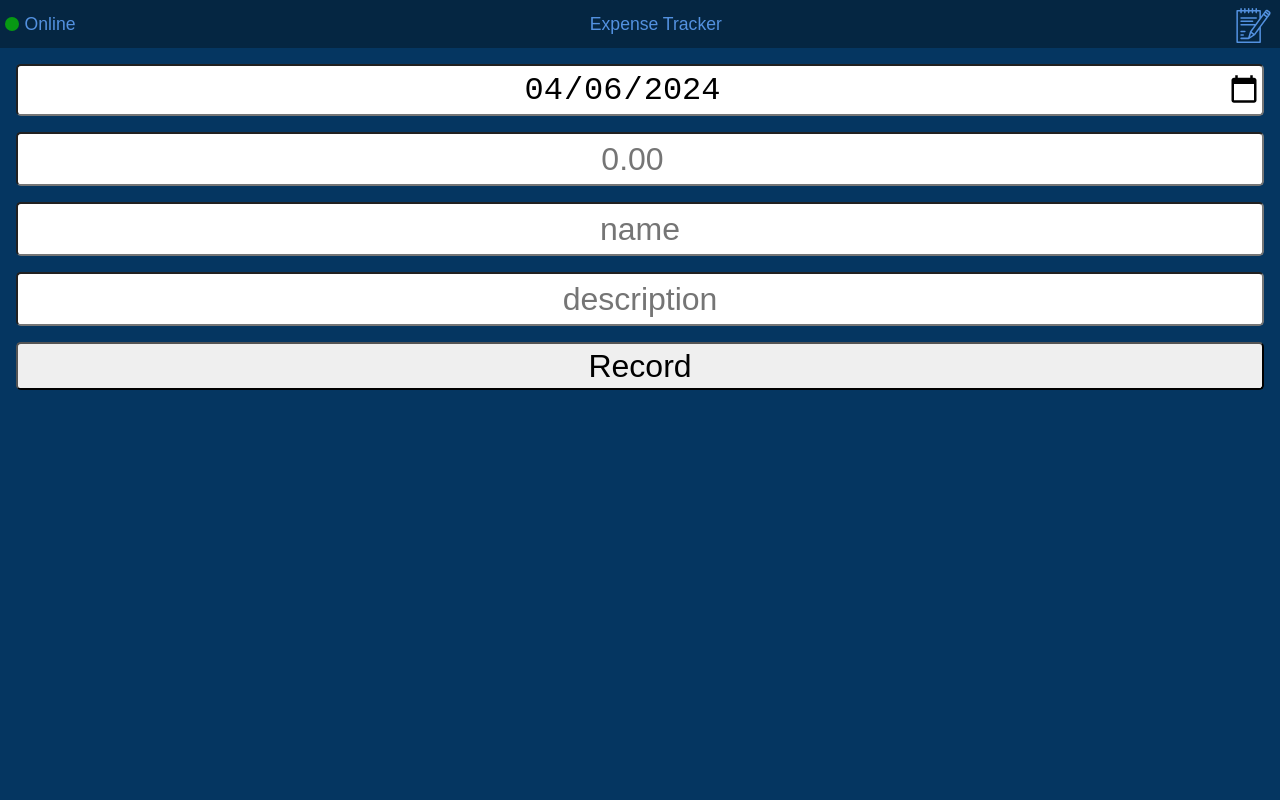
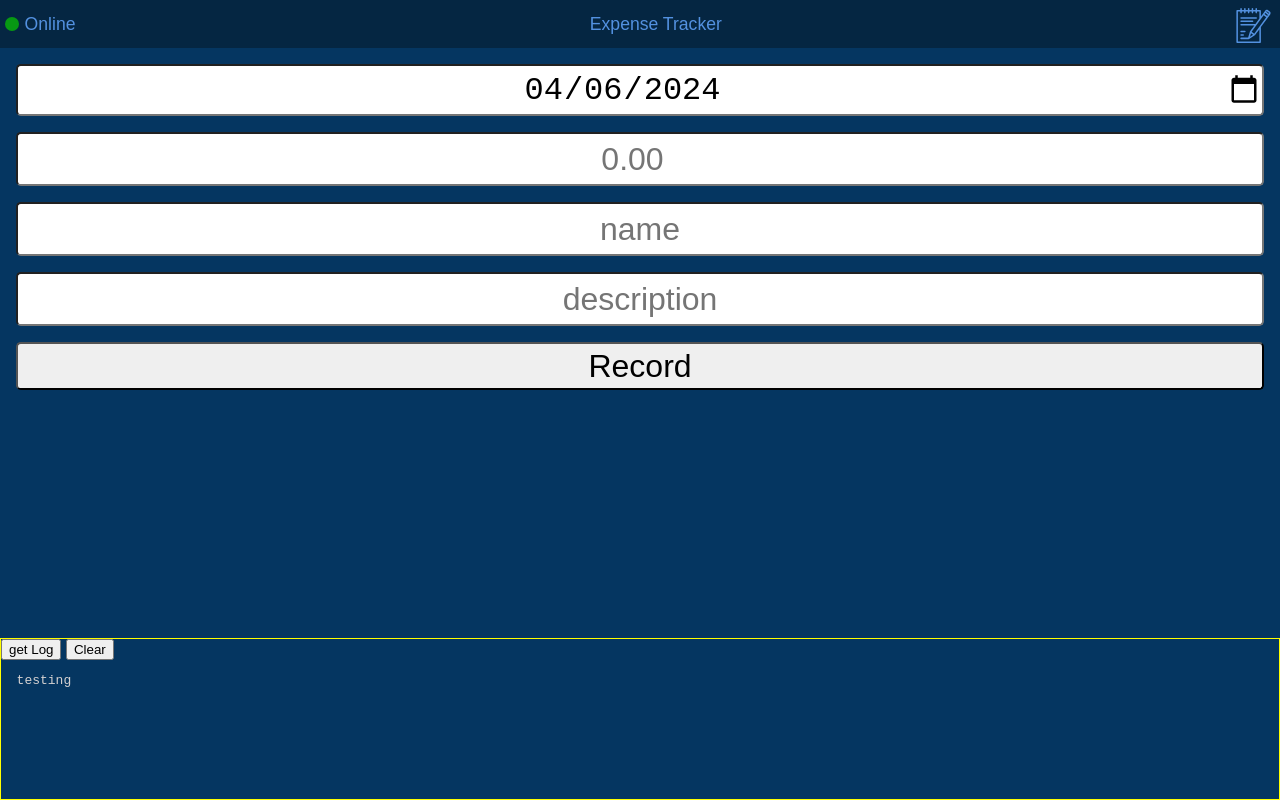
Before and after one commit to catzilla-007/expense-tracker, a SvelteKit app: page / in a window 1280 px wide. Built offline with nearby package versions, Linux system fonts and the light colour scheme.

Commit message:
Added debug on screen

```diff
--- a/src/lib/api/sync.ts
+++ b/src/lib/api/sync.ts
@@ -1,11 +1,15 @@
+import { logger } from '$lib/store/logger';
+
 export function registerSync(): Promise<boolean> {
   return new Promise((resolve) => {
     navigator.serviceWorker.ready.then((registration: any) => {
       if (registration.sync) {
-        console.log('client: send-expense');
         registration.sync.register('send-expense');
         resolve(true);
       } else {
+        logger.update((value) => {
+          return [...value, 'sync not available'];
+        });
         resolve(false);
       }
     });
--- /dev/null
+++ b/src/lib/components/Footer.svelte
@@ -0,0 +1,33 @@
+<script>
+  import { logger } from '$lib/store/logger';
+
+  async function getLog() {
+    const response = await fetch('http://sw-log', { method: 'GET' });
+    const swLogs = await response.json();
+    logger.update((logs) => [...logs, ...swLogs]);
+  }
+
+  function clearLog() {
+    logger.set([]);
+  }
+</script>
+
+<footer>
+  <button on:click={getLog}>get Log</button>
+  <button on:click={clearLog}>Clear</button>
+  <pre>
+  {#each $logger as log}
+      {log}<br />
+    {/each}
+</pre>
+</footer>
+
+<style>
+  footer {
+    text-align: left;
+    border: 1px solid yellow;
+    color: #d4d1d1;
+    height: 10em;
+    overflow-y: scroll;
+  }
+</style>
--- /dev/null
+++ b/src/lib/store/logger.ts
@@ -0,0 +1,3 @@
+import { writable } from 'svelte/store';
+
+export const logger = writable<Array<string>>(['testing']);
--- a/src/routes/+layout.svelte
+++ b/src/routes/+layout.svelte
@@ -1,6 +1,7 @@
 <script>
   import './styles.css';
   import Header from '$lib/components/Header.svelte';
+  import Footer from '$lib/components/Footer.svelte';
 </script>
 
 <div class="app">
@@ -8,6 +9,7 @@
   <main>
     <slot />
   </main>
+  <Footer />
 </div>
 
 <style>
```
Also changed, not shown: src/service-worker.js (+20 -5 lines).
